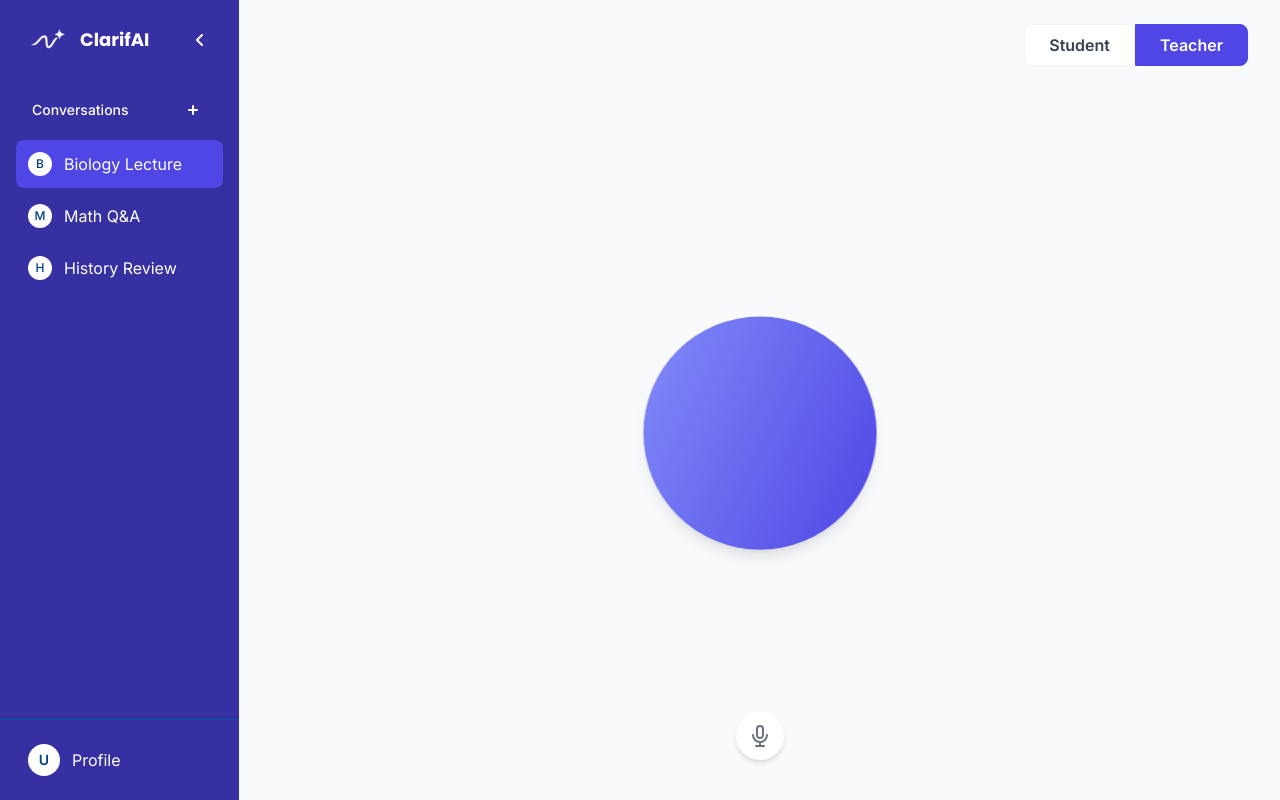
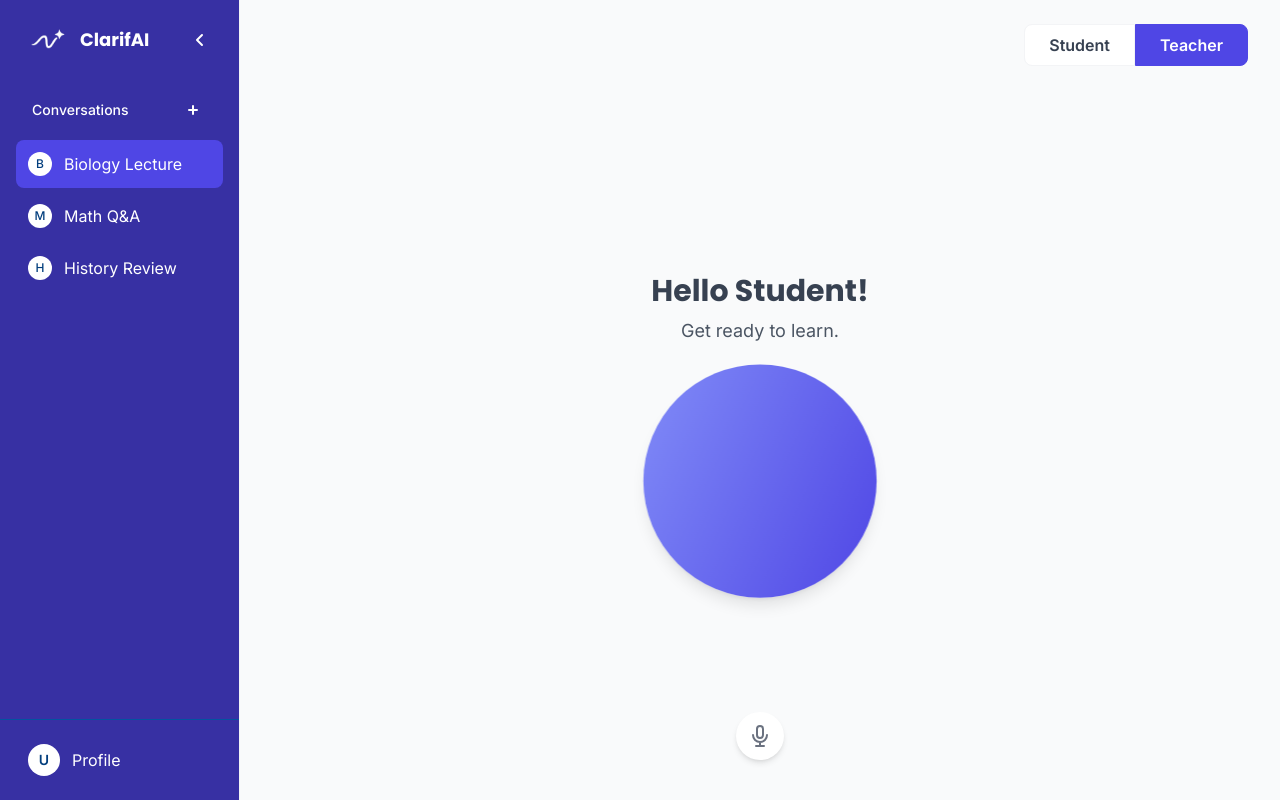
Before and after one commit to AHHHHHH0-0/ClarifAI, a React (Create React App) app in the folder frontend/: page /teach-to-learn in a window 1280 px wide. Built offline with nearby package versions, Linux system fonts and the light colour scheme.

Commit message:
firebase implementation and setting up the right websocket

```diff
--- a/frontend/src/TeachToLearn.tsx
+++ b/frontend/src/TeachToLearn.tsx
@@ -1,30 +1,40 @@
-import React, { useState } from 'react';
-import { useNavigate } from 'react-router-dom';
-import { motion } from 'framer-motion';
-import Sidebar from './components/Layout/Sidebar';
+import React, { useState, useEffect } from "react";
+import { useNavigate } from "react-router-dom";
+import { motion } from "framer-motion";
+import Sidebar from "./components/Layout/Sidebar";
+import { auth } from "./firebase";
 
 // Mock data from DashboardPage for consistency
 const mockConversations = [
-  { id: '1', name: 'Biology Lecture' },
-  { id: '2', name: 'Math Q&A' },
-  { id: '3', name: 'History Review' },
+  { id: "1", name: "Biology Lecture" },
+  { id: "2", name: "Math Q&A" },
+  { id: "3", name: "History Review" },
 ];
 
 /**
  * TeachToLearn page - Teacher mode interface with speech visualization
  */
 const TeachToLearn: React.FC = () => {
-  const [mode, setMode] = useState<'student' | 'teacher'>('teacher');
-  const [selectedConv, setSelectedConv] = useState('1');
-  const [isSpeaking, setIsSpeaking] = useState(false); // Mock speaking state
+  const [mode, setMode] = useState<"student" | "teacher">("teacher");
+  const [selectedConv, setSelectedConv] = useState("1");
+  const [isSpeaking, setIsSpeaking] = useState(false);
+  const [firstName, setFirstName] = useState("Student");
 
   const navigate = useNavigate();
 
+  // Get user's first name from Firebase on mount
+  useEffect(() => {
+    const user = auth.currentUser;
+    if (user && user.displayName) {
+      setFirstName(user.displayName.split(" ")[0]);
+    }
+  }, []);
+
   // Handle mode switch
-  const handleModeChange = (newMode: 'student' | 'teacher') => {
+  const handleModeChange = (newMode: "student" | "teacher") => {
     setMode(newMode);
-    if (newMode === 'student') {
-      navigate('/dashboard');
+    if (newMode === "student") {
+      navigate("/dashboard");
     }
   };
 
@@ -47,41 +57,73 @@ const TeachToLearn: React.FC = () => {
         {/* Mode Switch */}
         <div className="flex justify-end gap-0 mt-6 mr-8">
           <button
-            className={`px-6 py-2 border border-border rounded-l-lg font-semibold transition-colors duration-200 ${mode === 'student' ? 'bg-indigo-600 text-white border-indigo-600' : 'bg-white text-text hover:bg-gray-50'}`}
-            onClick={() => handleModeChange('student')}
+            className={`px-6 py-2 border border-border rounded-l-lg font-semibold transition-colors duration-200 ${
+              mode === "student"
+                ? "bg-indigo-600 text-white border-indigo-600"
+                : "bg-white text-text hover:bg-gray-50"
+            }`}
+            onClick={() => handleModeChange("student")}
           >
             Student
           </button>
           <button
-            className={`px-6 py-2 border border-border rounded-r-lg font-semibold transition-colors duration-200 ${mode === 'teacher' ? 'bg-indigo-600 text-white border-indigo-600' : 'bg-white text-text hover:bg-gray-50'}`}
-            onClick={() => handleModeChange('teacher')}
+            className={`px-6 py-2 border border-border rounded-r-lg font-semibold transition-colors duration-200 ${
+              mode === "teacher"
+                ? "bg-indigo-600 text-white border-indigo-600"
+                : "bg-white text-text hover:bg-gray-50"
+            }`}
+            onClick={() => handleModeChange("teacher")}
           >
             Teacher
           </button>
         </div>
 
-        {/* Main area - Centered animated bubble */}
+        {/* Main area - Greeting then chat bubble based on speaking state */}
         <div className="flex-1 flex flex-col items-center justify-center">
+          {!isSpeaking ? (
+            <motion.div
+              initial={{ opacity: 1 }}
+              animate={{ opacity: isSpeaking ? 0 : 1 }}
+              transition={{ duration: 1 }}
+              className="text-center"
+            >
+              <h2 className="text-3xl font-bold mb-2">Hello {firstName}!</h2>
+              <p className="text-lg text-gray-600">Get ready to learn.</p>
+            </motion.div>
+          ) : (
+            <motion.div
+              initial={{ opacity: 0 }}
+              animate={{ opacity: 1 }}
+              transition={{ duration: 1 }}
+              className="w-full max-w-xl h-64 bg-white shadow-lg rounded-lg p-4 mb-6 overflow-y-auto"
+            >
+              {/* Chatbox content will appear here */}
+            </motion.div>
+          )}
           {/* Centered animated bubble */}
-          <div className="relative">
+          <div className="relative mt-6">
             <motion.div
               className="relative cursor-pointer"
               onClick={toggleSpeaking}
               initial={{ scale: 1 }}
               animate={{
-                scale: isSpeaking ? [1, 1.15, 1.05, 1.1, 1] : [1, 1.06, 1.02, 1.04, 1],
-                borderRadius: isSpeaking ? ["50%", "45%", "48%", "46%", "50%"] : ["50%", "49%", "50%", "48%", "50%"]
+                scale: isSpeaking
+                  ? [1, 1.15, 1.05, 1.1, 1]
+                  : [1, 1.06, 1.02, 1.04, 1],
+                borderRadius: isSpeaking
+                  ? ["50%", "45%", "48%", "46%", "50%"]
+                  : ["50%", "49%", "50%", "48%", "50%"],
               }}
               transition={{
                 repeat: Infinity,
                 duration: isSpeaking ? 2.5 : 4,
-                ease: "easeInOut"
+                ease: "easeInOut",
               }}
             >
               <motion.div
                 className="w-40 h-40 md:w-56 md:h-56 rounded-full shadow-lg"
                 style={{
-                  background: "linear-gradient(135deg, #818CF8, #4F46E5)"
+                  background: "linear-gradient(135deg, #818CF8, #4F46E5)",
                 }}
                 animate={{
                   background: [
@@ -89,13 +131,13 @@ const TeachToLearn: React.FC = () => {
                     "linear-gradient(225deg, #818CF8, #4F46E5)",
                     "linear-gradient(315deg, #818CF8, #4F46E5)",
                     "linear-gradient(45deg, #818CF8, #4F46E5)",
-                    "linear-gradient(135deg, #818CF8, #4F46E5)"
-                  ]
+                    "linear-gradient(135deg, #818CF8, #4F46E5)",
+                  ],
                 }}
                 transition={{
                   repeat: Infinity,
                   duration: 8,
-                  ease: "linear"
+                  ease: "linear",
                 }}
               />
             </motion.div>
```
Also changed, not shown: 1 other file (tests, documents, lock files or other folders).
